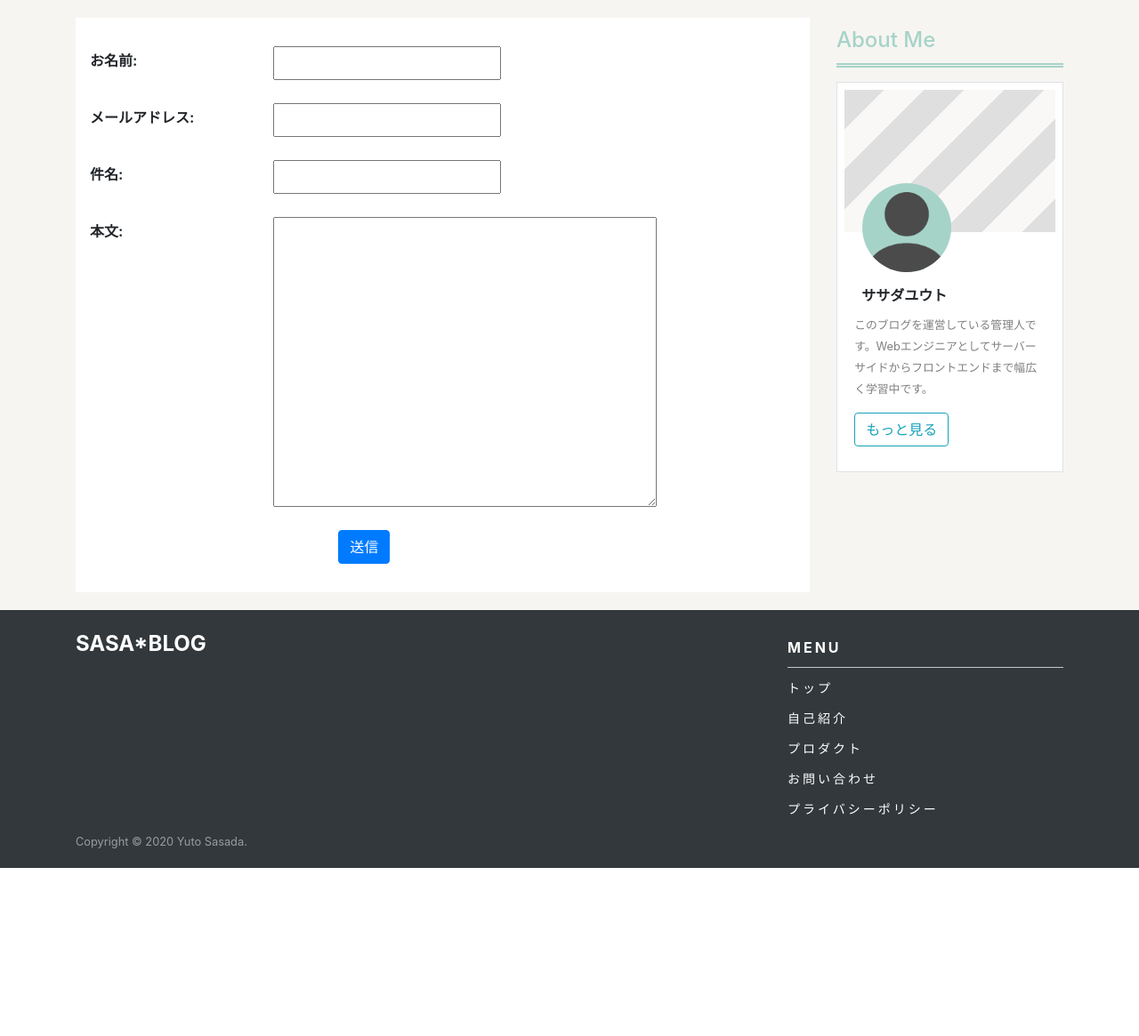
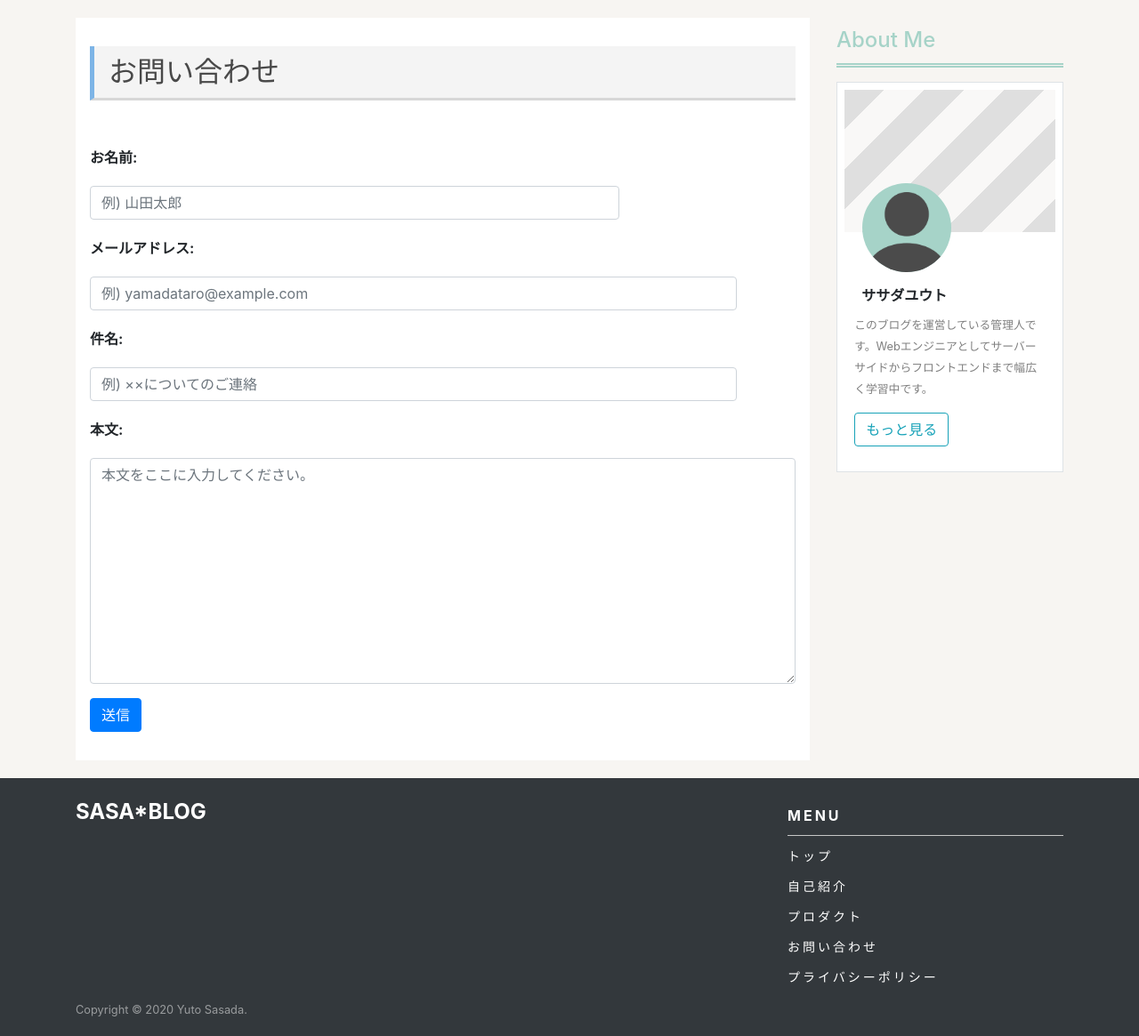
Before and after one commit to sasada033/blog, a Django app: page /inquiry/ in a window 1280 px wide. Shown: the part 62-1227 px from the top of the page at 89% size. Before the commit the page ends 1038 px from the top, so only its background shows below. Run offline with Django 3.2, Linux system fonts and the light colour scheme; some libraries are stand-ins or nearby versions.

Commit message:
made contact form stylish

```diff
--- a/post/forms.py
+++ b/post/forms.py
@@ -19,17 +19,17 @@ class InquiryForm(forms.Form):
     title = forms.CharField(label='件名', max_length=100)
     message = forms.CharField(label='本文', widget=forms.Textarea)
 
-    def __int__(self, *args, **kwargs):
+    def __init__(self, *args, **kwargs):
         super().__init__(*args, **kwargs)
 
         self.fields['name'].widget.attrs['class'] = 'form-control col-9'
-        self.fields['name'].widget.attrs['placeholder'] = 'お名前をここに入力してください。'
+        self.fields['name'].widget.attrs['placeholder'] = '例) 山田太郎'
 
         self.fields['email'].widget.attrs['class'] = 'form-control col-11'
-        self.fields['email'].widget.attrs['placeholder'] = 'メールアドレスをここに入力してください。'
+        self.fields['email'].widget.attrs['placeholder'] = '例) yamadataro@example.com'
 
         self.fields['title'].widget.attrs['class'] = 'form-control col-11'
-        self.fields['title'].widget.attrs['placeholder'] = '件名をここに入力してください。'
+        self.fields['title'].widget.attrs['placeholder'] = '例) ××についてのご連絡'
 
         self.fields['message'].widget.attrs['class'] = 'form-control col-12'
         self.fields['message'].widget.attrs['placeholder'] = '本文をここに入力してください。'
--- a/post/templates/post/inquiry.html
+++ b/post/templates/post/inquiry.html
@@ -4,11 +4,12 @@
 
 
 {% block contents %}
+
 {% if messages %}
 <div class="container">
     <div class="row">
-             <div class="my-div-style w-100">
-                 <ul class="messages" style="list-style: none;">
+        <div class=w-100">
+            <ul class="messages pl-0" style="list-style: none;">
                 {% for message in messages %}
                 <li class="{% if message.tags %}{{ message.tags }}{% endif %}">
                     {{ message }}
@@ -18,26 +19,26 @@
         </div>
     </div>
 </div>
+<!-- End messages -->
 {% endif %}
+
 <div id="inquiry">
-            <form method="post" class="form-horizontal">
+    <h2>お問い合わせ</h2>
+    <form action="" method="post">
         {{ form.non_field_errors }}
         {% for field in form %}
-                <div class="form-group row">
-                    <label for="{{ field.id_for_label }}" class="col-sm-3 control-label">
+        <div class="form-group">
+            <label for="{{ field.id_for_label }}" class="control-label">
                 <strong>{{ field.label_tag }}</strong>
             </label>
-                    <div class="col-sm-9">
             {{ field }}
             {{ field.errors }}
         </div>
-                </div>
         {% endfor %}
-
-                <div class="offset-sm-4 col-sm-8">
         <button class="btn btn-primary" type="submit">送信</button>
-                </div>
         {% csrf_token %}
     </form>
 </div>
+<!-- /#inquiry -->
+
 {% endblock %}
--- a/static/css/mystyle.css
+++ b/static/css/mystyle.css
@@ -49,6 +49,15 @@ article h3 {
 
 article h4 {
     font-weight: bolder;
+}
+
+#inquiry h2 {
+    margin-bottom: 3rem;
+    padding: 0.6rem 1rem;/*文字の上下 左右の余白*/
+    color: #494949;/*文字色*/
+    background: #f4f4f4;/*背景色*/
+    border-left: solid 5px #7db4e6;/*左線*/
+    border-bottom: solid 3px #d7d7d7;/*下線*/
 }
 
 .card-body {
```
Lines whose indentation alone changed are shown as unchanged.
